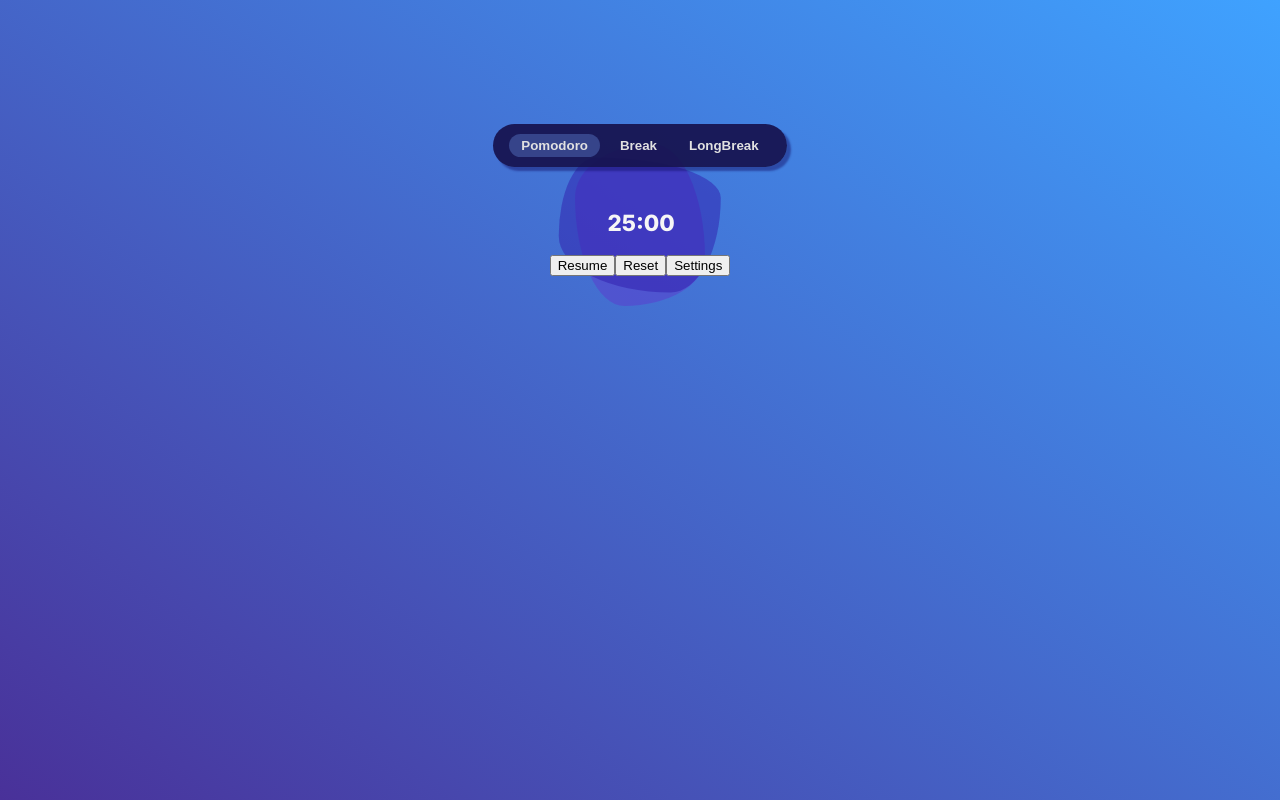
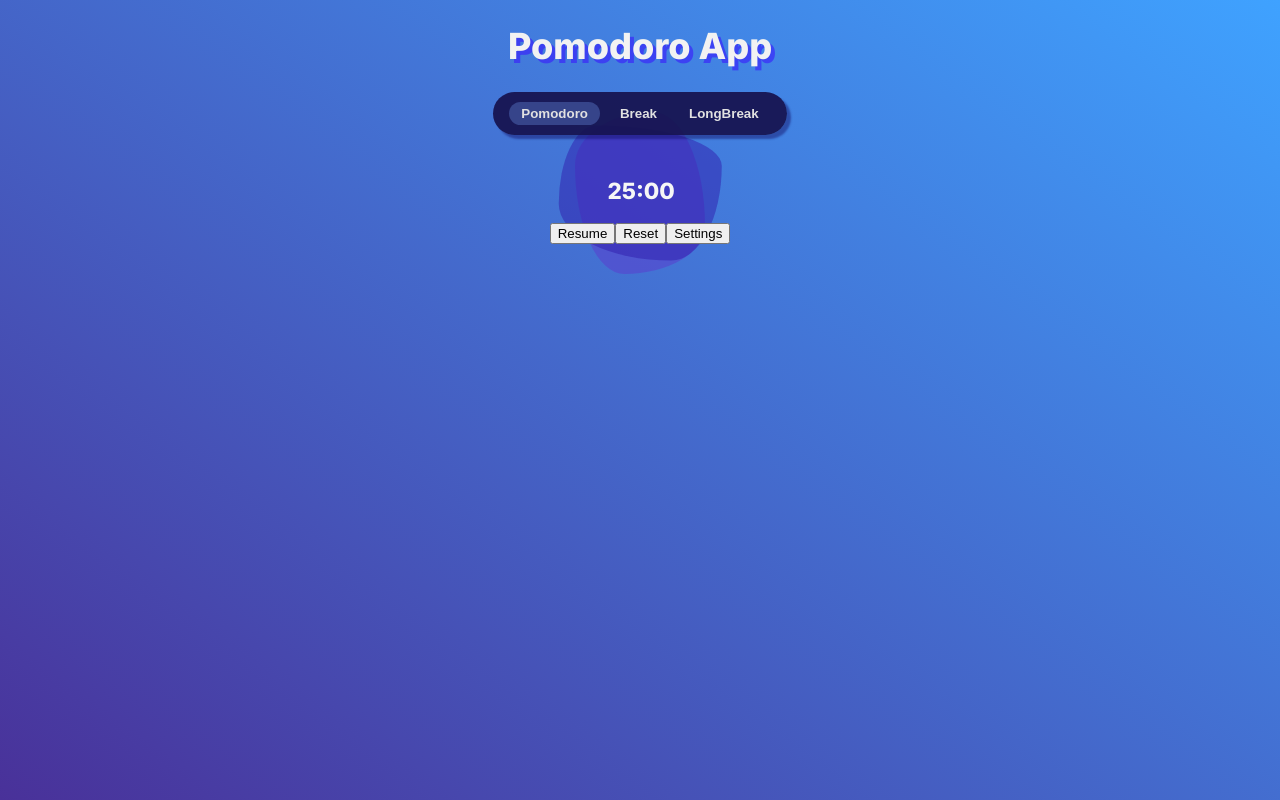
Before and after one commit to Wrtgvr/react-pomodoro-app, a React (Vite) app: page / in a window 1280 px wide. Built offline with nearby package versions, Linux system fonts and the light colour scheme.

Commit message:
Timer - component
Timer is now separate component

```diff
--- a/src/App.jsx
+++ b/src/App.jsx
@@ -1,97 +1,80 @@
-import { useState, useEffect } from 'react'
-import './App.css'
-import SettingsMenu from './components/SettingsMenu/SettingsMenu'
+import { useState, useEffect } from "react";
+import "./App.css";
+import SettingsMenu from "./components/SettingsMenu/SettingsMenu";
+import Timer from "./components/Timer/Timer";
 
 export default function App() {
-  const defaultPomodoro = 25
-  const [timerSeconds, setTimerSeconds] = useState(defaultPomodoro * 60) // Current time on the timer
-  const [paused, setPaused] = useState(true)
-  const [settingsOpened, setSettingsOpened] = useState(false)
-  const [mode, setMode] = useState("pomodoro")
+  const defaultPomodoro = 25;
+  const [timerSeconds, setTimerSeconds] = useState(defaultPomodoro * 60); // Current time on the timer
+  const [paused, setPaused] = useState(true);
+  const [settingsOpened, setSettingsOpened] = useState(false);
+  const [mode, setMode] = useState("pomodoro");
 
-  const [pomodoroTime, setPomodoroTime] = useState(defaultPomodoro * 60) // Work time - minutes * 60
-  const [breakTime, setBreakTime] = useState(5 * 60)
-  const [longBreakTime, setLongBreakTime] = useState(15 * 60)
+  const [pomodoroTime, setPomodoroTime] = useState(defaultPomodoro * 60); // Work time - minutes * 60
+  const [breakTime, setBreakTime] = useState(5 * 60);
+  const [longBreakTime, setLongBreakTime] = useState(15 * 60);
 
   const timeUpdaters = {
     pomodoro: setPomodoroTime,
     break: setBreakTime,
     longBreak: setLongBreakTime,
-  }
+  };
   const typeToTime = {
     pomodoro: pomodoroTime,
     break: breakTime,
     longBreak: longBreakTime,
-  }
+  };
 
   useEffect(() => {
     if (!paused) {
       const interval = setInterval(() => {
-        setTimerSeconds(prevVal => Math.max(prevVal - 1, 0))
-      }, 1000)
-      return () => clearInterval(interval)
+        setTimerSeconds((prevVal) => Math.max(prevVal - 1, 0));
+      }, 1000);
+      return () => clearInterval(interval);
     }
-  })
+  });
 
   useEffect(() => {
-    resetTimer(mode)
-  }, [mode])
+    resetTimer(mode);
+  }, [mode]);
 
   function updateSettingsTime(type, val) {
-    timeUpdaters[type](val)
-  }
-
-  function convertSecondsToTimer(totalSeconds) {
-    const minutes = Math.floor(totalSeconds / 60)
-    const seconds = totalSeconds % 60
-    return `${minutes}:${seconds.toString().padStart(2, "0")}`
+    timeUpdaters[type](val);
   }
 
   function resetTimer(modeOverride) {
-    const activeMode = modeOverride || mode
-
+    const activeMode = modeOverride || mode;
     const time = typeToTime[activeMode];
 
-    setPaused(true)
-    setTimerSeconds(time)
+    setPaused(true);
+    setTimerSeconds(time);
   }
 
   return (
+    <>
+      <header>
+        <h1>Pomodoro App</h1>
+      </header>
       <main>
-      <div id="timer-container">
-        <div id="timer-modes-wrapper">
-          {["pomodoro", "break", "longBreak"].map(type => (
-            <button
-              key={type}
-              className={mode === type ? "chosen-mode-btn" : ""}
-              onClick={() => setMode(type)}>
-              {type.charAt(0).toUpperCase() + type.slice(1)}
-            </button>
-          ))}
-        </div>
-
-        <div id="timer-wrapper">
-          <span>{convertSecondsToTimer(timerSeconds)}</span><br/>
-        </div>
-
-        <div id="timer-controls">
-          <button onClick={() => {
-              setPaused(prevState => !prevState)
-            }}> {!paused ? "Pause" : "Resume"} </button>
-            <button onClick={() => resetTimer()}> Reset </button>
-            <button onClick={() => setSettingsOpened(prevVal => !prevVal)}>
-              Settings
-            </button>
-        </div>
-      </div>
-      {settingsOpened &&
+        <Timer
+          mode={mode}
+          setMode={setMode}
+          timerSeconds={timerSeconds}
+          timerSetPaused={setPaused}
+          resetTimer={resetTimer}
+          setSettingsOpened={setSettingsOpened}
+          timerPaused={paused}
+        />
+        {settingsOpened && (
           <div id="settings-container">
             <SettingsMenu
               times={[pomodoroTime / 60, breakTime / 60, longBreakTime / 60]}
               updateSettingsTime={updateSettingsTime}
-            closeSettings={() => setSettingsOpened(false)}/>
+              closeSettings={() => setSettingsOpened(false)}
+            />
           </div>
+        )}
+      </main>
+    </>
+  );
 }
-    </main>
-  )
-}
--- a/src/components/SettingsMenu/SettingsMenu.jsx
+++ b/src/components/SettingsMenu/SettingsMenu.jsx
@@ -1,4 +1,4 @@
-import TimeInput from '../TimeInput/TimeInput'
+import SettingsTimeInput from '../SettingsTimeInput/SettingsTimeInput'
 
 export default function Settings(props) {
   const minPomodoroMinutes = 10
@@ -22,7 +22,7 @@ export default function Settings(props) {
         <span>Time (Minutes)</span>
 
         <div>
-          <TimeInput
+          <SettingsTimeInput
             id="pomodoro-time"
             label="Pomodoro"
             minTime={minPomodoroMinutes}
@@ -31,7 +31,7 @@ export default function Settings(props) {
             defaultValue={props.times[0]}
             type="pomodoro"
           />
-          <TimeInput
+          <SettingsTimeInput
             id="break-time"
             label="Break"
             minTime={minBreakMinutes}
@@ -40,7 +40,7 @@ export default function Settings(props) {
             defaultValue={props.times[1]}
             type="break"
           />
-          <TimeInput
+          <SettingsTimeInput
             id="long-break-time"
             label="Long break"
             minTime={minLongBreakMinutes}
--- a/src/components/TimeInput/TimeInput.jsx
+++ b/src/components/SettingsTimeInput/SettingsTimeInput.jsx
@@ -1,4 +1,3 @@
-
 
 export default function TimeInput(props) {
   return (
--- /dev/null
+++ b/src/components/Timer/Timer.jsx
@@ -0,0 +1,44 @@
+export default function Timer(props) {
+
+  function convertSecondsToTimer(totalSeconds) {
+    const minutes = Math.floor(totalSeconds / 60);
+    const seconds = totalSeconds % 60;
+    return `${minutes}:${seconds.toString().padStart(2, "0")}`;
+  }
+
+  return (
+    <div id="timer-container">
+      <div id="timer-modes-wrapper">
+        {["pomodoro", "break", "longBreak"].map((type) => (
+          <button
+            key={type}
+            className={props.mode === type ? "chosen-mode-btn" : ""}
+            onClick={() => props.setMode(type)}
+          >
+            {type.charAt(0).toUpperCase() + type.slice(1)}
+          </button>
+        ))}
+      </div>
+
+      <div id="timer-wrapper">
+        <span>{convertSecondsToTimer(props.timerSeconds)}</span>
+        <br />
+      </div>
+
+      <div id="timer-controls">
+        <button
+          onClick={() => {
+            props.timerSetPaused((prevState) => !prevState);
+          }}
+        >
+          {" "}
+          {!props.timerPaused ? "Pause" : "Resume"}{" "}
+        </button>
+        <button onClick={() => props.resetTimer()}> Reset </button>
+        <button onClick={() => props.setSettingsOpened((prevVal) => !prevVal)}>
+          Settings
+        </button>
+      </div>
+    </div>
+  );
+}
--- a/src/index.scss
+++ b/src/index.scss
@@ -1,11 +1,23 @@
-@import url('https://fonts.googleapis.com/css2?family=Inter:ital,opsz,wght@0,14..32,100..900;1,14..32,100..900&display=swap');
+@import url("https://fonts.googleapis.com/css2?family=Inter:ital,opsz,wght@0,14..32,100..900;1,14..32,100..900&display=swap");
 
 body {
   margin: 0;
   font-family: Inter;
   background-image: linear-gradient(0.6turn, #3fa2ff, #493199);
   background-size: cover;
-  height: 100vh;
+  height: 100vh
+}
+
+header {
+  h1 {
+    margin: 0;
+    padding: 24px;
+    text-align: center;
+    font-size: 2.25em;
+    font-weight: 800;
+    color: #f2f2f2;
+    text-shadow: 4px 4px #3815ff94
+  }
 }
 
 button {
@@ -24,6 +36,11 @@ button {
   transform: translate(-50%, -80%);
   box-shadow: 8px 10px 12px 0 rgba(10, 3, 62, 0.453);
 
+  span {
+    font-weight: 800;
+    letter-spacing: 2px;
+  }
+
   #close-settings-btn {
     box-sizing: border-box;
     width: 80px;
@@ -39,11 +56,6 @@ button {
     &:hover {
       background-color: #d1d1d1;
     }
-  }
-
-  span {
-    font-weight: 800;
-    letter-spacing: 2px;
   }
 
   #time-settings > div {
@@ -71,23 +83,6 @@ button {
   }
 }
 
-@mixin TimerBackgroundObstacle {
-  content: "";
-  display: block;
-  position: absolute;
-  left: 50%;
-  top: 60%;
-  transform: translate(-50%, -50%);
-  z-index: -1;
-}
-
-main {
-  display: flex;
-  justify-content: center;
-  align-items: center;
-  height: 50vh;
-}
-
 #timer-container {
   display: flex;
   justify-content: center;
@@ -109,12 +104,22 @@ main {
       margin: 0 4px;
       padding: 4px 12px;
       border-radius: 14px;
-      transition: all .375s;
+      transition: all 0.375s;
 
       &.chosen-mode-btn {
         background-color: #4e68b589;
       }
     }
+  }
+
+  @mixin TimerBackgroundObstacle {
+    content: "";
+    display: block;
+    position: absolute;
+    left: 50%;
+    top: 60%;
+    transform: translate(-50%, -50%);
+    z-index: -1;
   }
 
   #timer-wrapper {
@@ -131,16 +136,16 @@ main {
       &:after {
         @include TimerBackgroundObstacle;
         width: 250%;
-        height:500%;
+        height: 500%;
         background-color: hsla(248, 72%, 39%, 0.492);
         border-radius: 23% 77% 31% 69% / 58% 30% 70% 42%;
       }
       &:before {
         @include TimerBackgroundObstacle;
         width: 200%;
-        height:600%;
+        height: 600%;
         background-color: hsla(248, 59%, 54%, 0.618);
-        border-radius: 60% 40% 62% 38% / 33% 70% 30% 67% ;
+        border-radius: 60% 40% 62% 38% / 33% 70% 30% 67%;
       }
     }
   }
```
Lines whose indentation alone changed are shown as unchanged.
